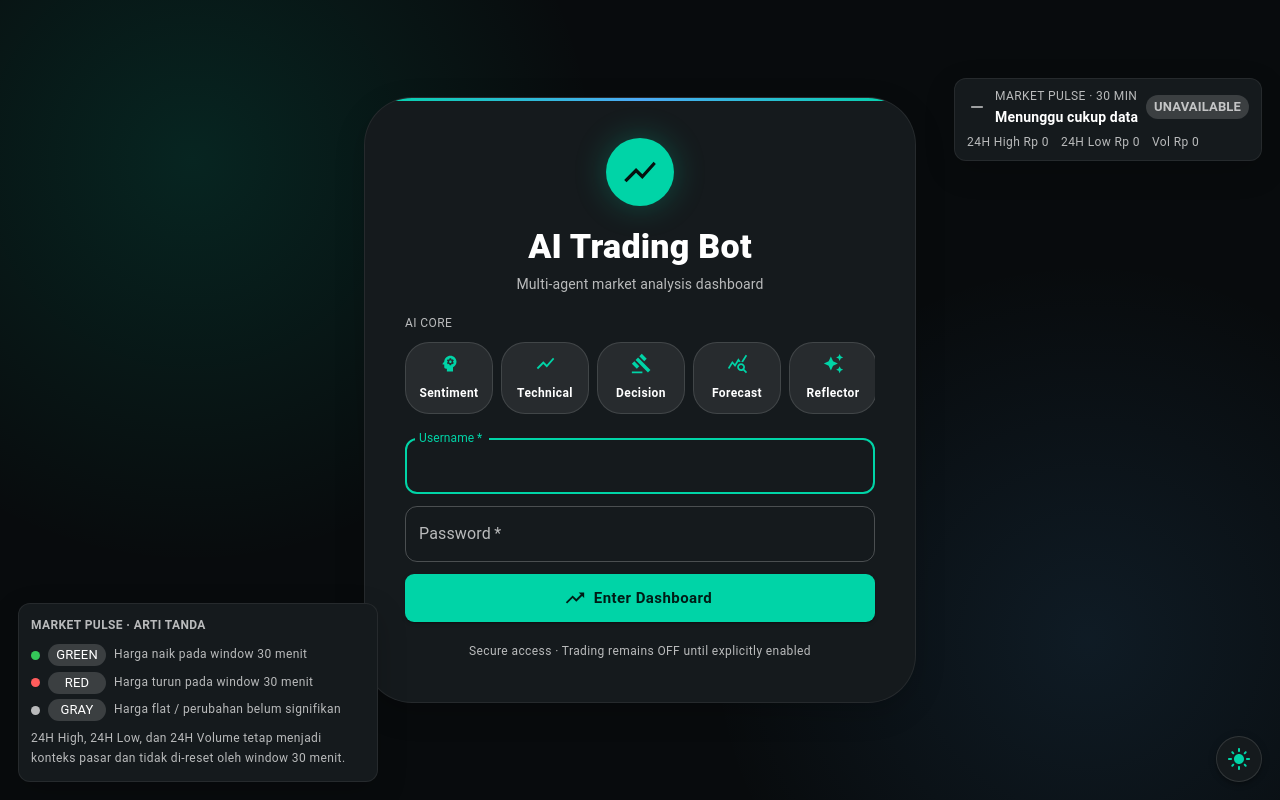
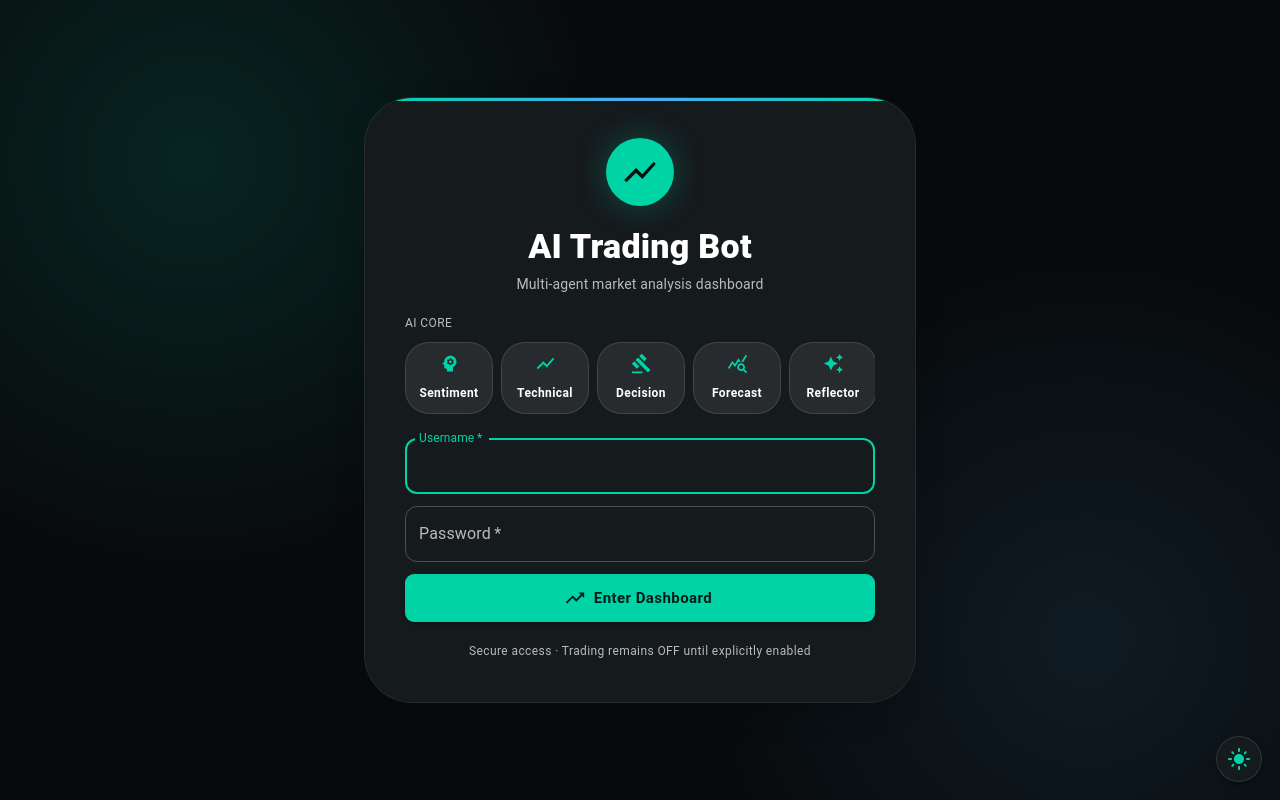
Before and after one commit to doushitekana62-ship-it/ai-multi-agent-trading-bot, a React (Create React App) app in the folder fronted/: page /login in a window 1280 px wide. Built offline with nearby package versions, Linux system fonts and the light colour scheme; no server answers.

Commit message:
fix(ui): remove duplicate floating market pulse widgets

```diff
--- a/fronted/src/App.jsx
+++ b/fronted/src/App.jsx
@@ -11,8 +11,6 @@ import Dashboard from './pages/Dashboard';
 import Reports from './pages/Reports';
 import CycleUpdateToast from './components/CycleUpdateToast';
 import TradingLibraryAlertToast from './components/TradingLibraryAlertToast';
-import MarketPulseLegend from './components/MarketPulseLegend';
-import MarketPulseStatus from './components/MarketPulseStatus';
 import { AuthProvider, useAuth } from './context/AuthContext';
 
 const ProtectedRoute = ({ children }) => {
@@ -25,7 +23,6 @@ const ProtectedRoute = ({ children }) => {
 function App() {
   const [mode, setMode] = useState(() => localStorage.getItem('dashboardTheme') || 'dark');
   const toggleMode = () => { const next = mode === 'dark' ? 'light' : 'dark'; setMode(next); localStorage.setItem('dashboardTheme', next); };
-
   const theme = createTheme({
     palette: {
       mode,
@@ -44,7 +41,6 @@ function App() {
       MuiToggleButton: { styleOverrides: { root: { borderRadius: 8, textTransform: 'none', fontWeight: 700 } } },
     },
   });
-
   return (
     <ThemeProvider theme={theme}>
       <CssBaseline />
@@ -57,8 +53,6 @@ function App() {
           </Routes>
           <CycleUpdateToast />
           <TradingLibraryAlertToast />
-          <MarketPulseStatus />
-          <MarketPulseLegend />
           <Box sx={{ position: 'fixed', right: 18, bottom: 18, zIndex: 1400 }}>
             <Tooltip title={mode === 'dark' ? 'Switch to light mode' : 'Switch to dark mode'}>
               <IconButton onClick={toggleMode} aria-label="toggle dashboard theme" sx={{ width: 46, height: 46, color: 'primary.main', bgcolor: 'background.paper', border: '1px solid', borderColor: 'divider', boxShadow: 4, '&:hover': { bgcolor: 'action.hover' } }}>
```
